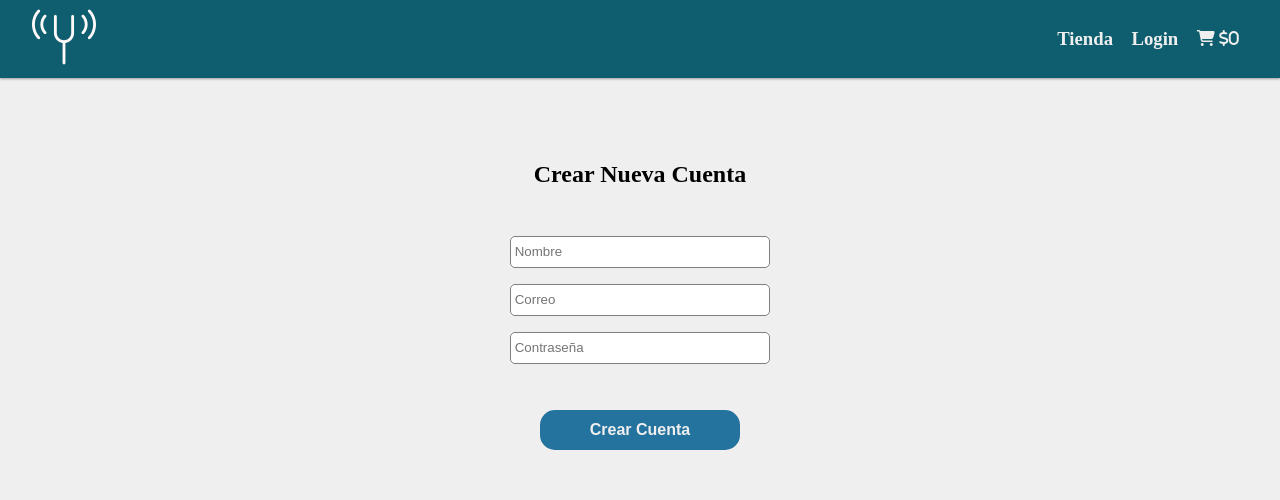
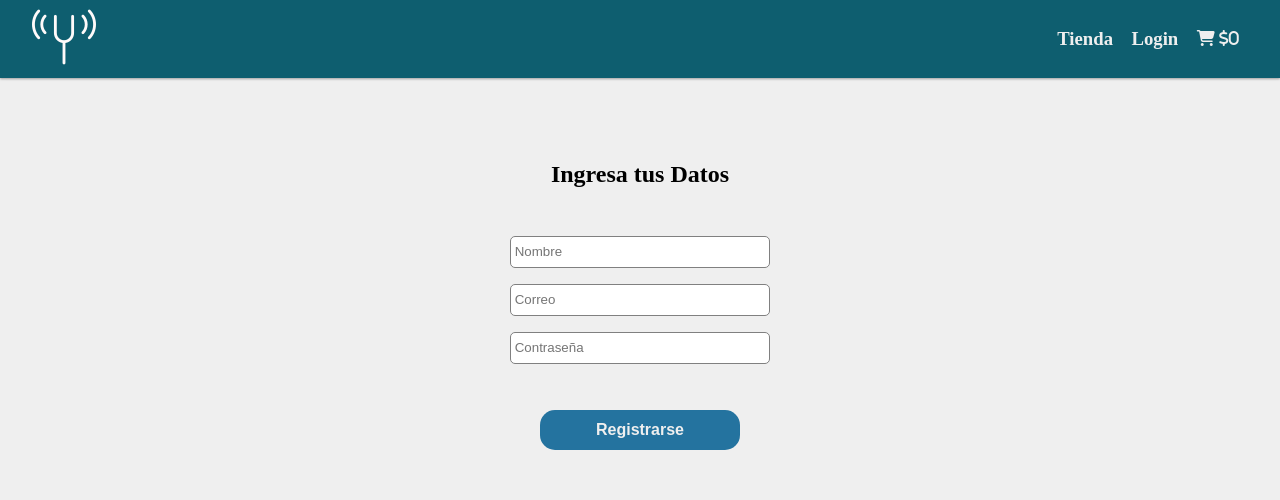
Before and after one commit to mbstnd/marketplace, a React (Vite) app: page /registration in a window 1280 px wide. Shown: the top 500 px of the page. Built offline with nearby package versions, Linux system fonts and the light colour scheme.

Commit message:
modifico text

```diff
--- a/src/views/Registration.jsx
+++ b/src/views/Registration.jsx
@@ -2,12 +2,12 @@ const Registration = ()=> {
     return(
         <div className="main-regist">
             <div className="container-regist">
-                <h2 className="text-regist">Crear Nueva Cuenta</h2>
+                <h2 className="text-regist">Ingresa tus Datos</h2>
                 <form className="form-regist">
                     <input type="text"  placeholder=" Nombre" name="regist-name"/>
                     <input type="text"  placeholder=" Correo" name="regist-correo"/>
                     <input type="password"  placeholder=" Contraseña" name="regist-password"/>
-                    <button>Crear Cuenta </button>
+                    <button>Registrarse</button>
                 </form>
             </div>
         </div>
```
